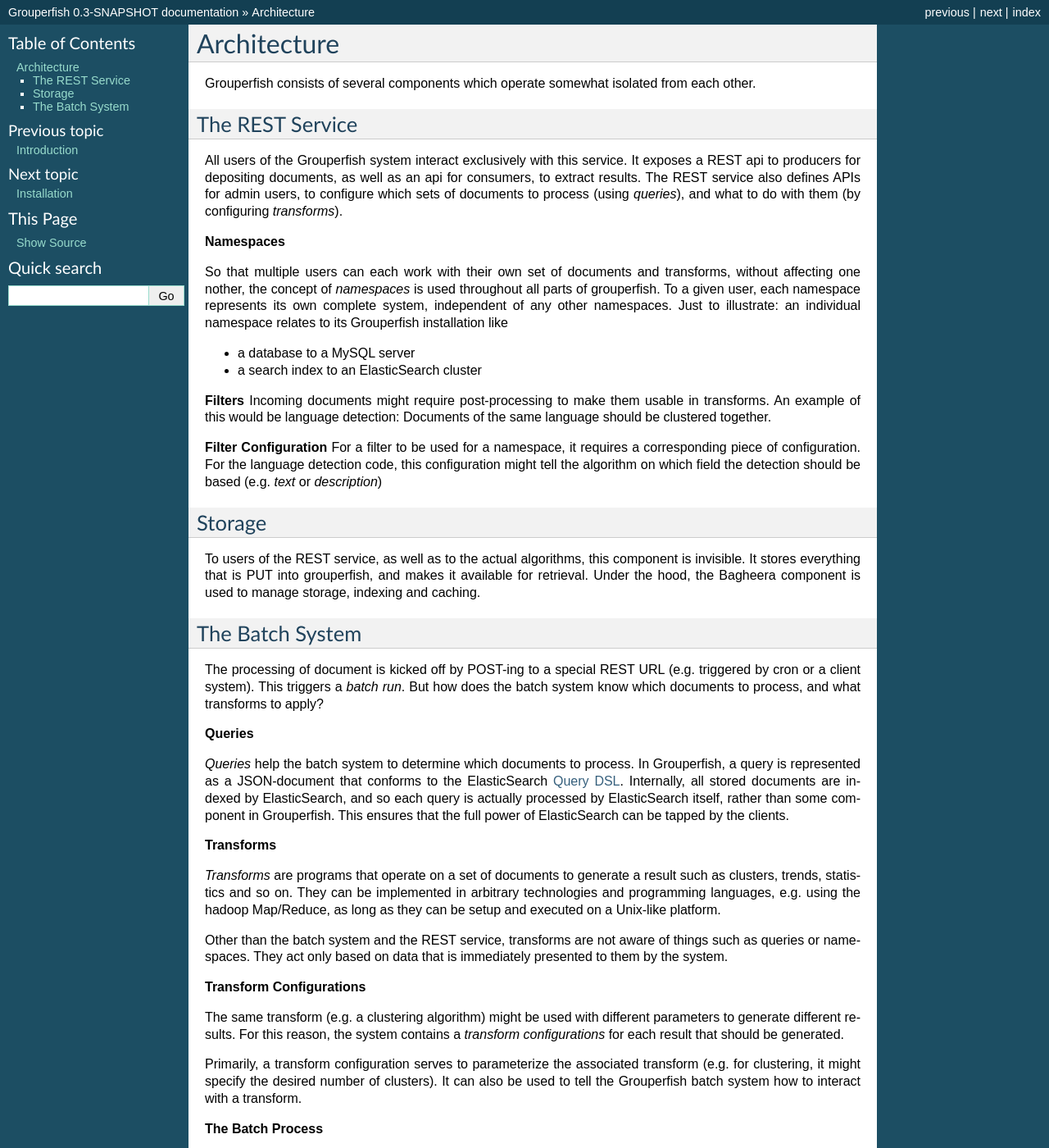
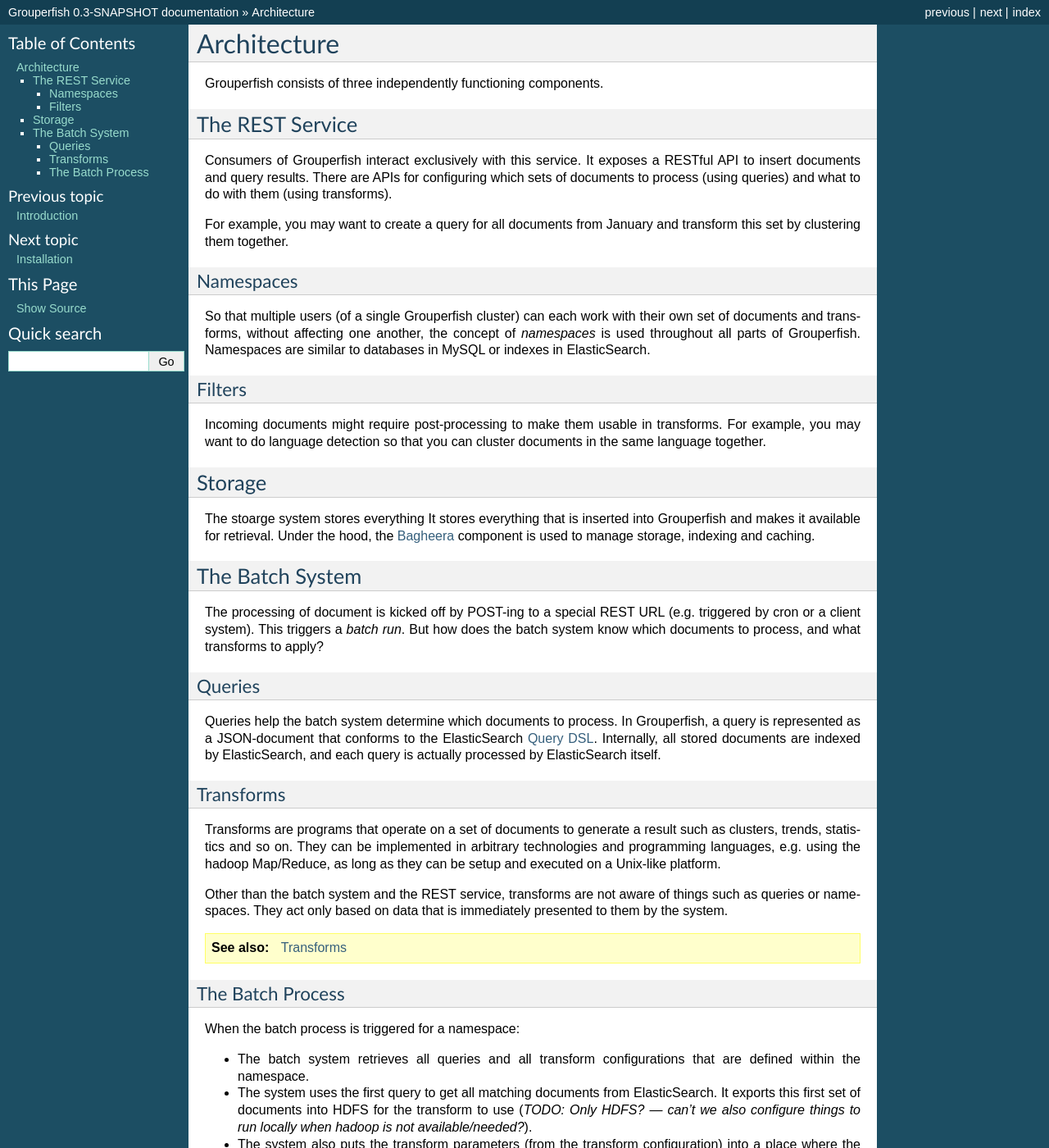
Before and after one commit to mozilla-metrics/grouperfish, a Sphinx documentation site: the page built from docs/architecture.rst, in a window 1280 px wide and 1400 px high. Shown: the whole window at 82% size. Built offline with Sphinx 7.4.7, drawn with Linux system fonts in a browser that asks for light colours; formulas are drawn with MathJax 3; pages that are not in the unit, such as notebooks, are missing from menus; some of the changed text lies outside the part shown.

Commit message:
Updated architecture.

```diff
--- a/docs/architecture.rst
+++ b/docs/architecture.rst
@@ -1,74 +1,114 @@
 Architecture
 ============
 
-Grouperfish consists of several components which operate somewhat isolated from each other.
+Grouperfish consists of three independently functioning components.
 
+
+.. _rest-service:
 
 The REST Service
 ----------------
 
-All users of the Grouperfish system interact exclusively with this service.  It exposes a REST api to producers for depositing documents, as well as an api for consumers, to extract results.  The REST service also defines APIs for admin users, to configure which sets of documents to process (using *queries*), and what to do with them (by configuring *transforms*).
+Consumers of Grouperfish interact exclusively with this service.
+It exposes a RESTful API to insert documents and query results.
+There are APIs for configuring which sets of documents to process (using
+queries) and what to do with them (using transforms).
+
+For example, you may want to create a query for all documents from January
+and transform this set by clustering them together.
 
 
-**Namespaces**
+Namespaces
+^^^^^^^^^^
 
-So that multiple users can each work with their own set of documents and transforms, without affecting one nother, the concept of *namespaces* is used throughout all parts of grouperfish. To a given user, each namespace represents its own complete system, independent of any other namespaces.  Just to illustrate: an individual namespace relates to its Grouperfish installation like
-
-* a database to a MySQL server
-
-* a search index to an ElasticSearch cluster
+So that multiple users (of a single Grouperfish cluster)
+can each work with their own set of documents and
+transforms, without affecting one another, the concept of *namespaces* is used
+throughout all parts of Grouperfish.  Namespaces are similar to databases in
+MySQL or indexes in ElasticSearch.
 
 
-**Filters**
-Incoming documents might require post-processing to make them usable in transforms. An example of this would be language detection: Documents of the same language should be clustered together.
+Filters
+^^^^^^^
 
-**Filter Configuration**
-For a filter to be used for a namespace, it requires a corresponding piece of configuration. For the language detection code, this configuration might tell the algorithm on which field the detection should be based (e.g. *text* or *description*)
+Incoming documents might require post-processing to make them usable in
+transforms.
+For example, you may want to do language detection so that you can
+cluster documents in the same language together.
 
 
 Storage
 -------
 
-To users of the REST service, as well as to the actual algorithms, this component is invisible.  It stores everything that is PUT into grouperfish, and makes it available for retrieval.  Under the hood, the Bagheera component is used to manage storage, indexing and caching.
+The stoarge system stores everything
+It stores everything that is inserted into Grouperfish and
+makes it available for retrieval.
+Under the hood, the Bagheera_ component is
+used to manage storage, indexing and caching.
 
+.. _Bagheera: https://github.com/mozilla-metrics/bagheera
 
 The Batch System
 ----------------
 
-The processing of document is kicked off by POST-ing to a special REST URL (e.g. triggered by cron or a client system).  This triggers a *batch run*.  But how does the batch system know which documents to process, and what transforms to apply?
+The processing of document is kicked off by POST-ing to a special REST URL
+(e.g. triggered by cron or a client system).
+This triggers a *batch run*.
+But how does the batch system know which documents to process,
+and what transforms to apply?
 
 
-**Queries**
+Queries
+^^^^^^^
 
-*Queries* help the batch system to determine which documents to process.  In Grouperfish, a query is represented as a JSON-document that conforms to the ElasticSearch `Query DSL`_.  Internally, all stored documents are indexed by ElasticSearch, and so each query is actually processed by ElasticSearch itself, rather than some component in Grouperfish.  This ensures that the full power of ElasticSearch can be tapped by the clients.
+Queries help the batch system determine which documents to process.
+In Grouperfish, a query is represented as a JSON-document that conforms to the
+ElasticSearch `Query DSL`_.
+Internally, all stored documents are indexed by ElasticSearch,
+and each query is actually processed by ElasticSearch itself.
 
 .. _`Query DSL`: http://www.elasticsearch.org/guide/reference/query-dsl/
 
 
-**Transforms**
+Transforms
+^^^^^^^^^^
 
-*Transforms* are programs that operate on a set of documents to generate a result such as clusters, trends, statistics and so on.  They can be implemented in arbitrary technologies and programming languages, e.g. using the hadoop Map/Reduce, as long as they can be setup and executed on a Unix-like platform.
+Transforms are programs that operate on a set of documents to
+generate a result such as clusters, trends, statistics and so on.
+They can be implemented in arbitrary technologies and programming languages,
+e.g. using the hadoop Map/Reduce, as long as they can be setup and executed on
+a Unix-like platform.
 
-Other than the batch system and the REST service, transforms are not aware of things such as queries or namespaces. They act only based on data that is immediately presented to them by the system.
+Other than the batch system and the REST service,
+transforms are not aware of things such as queries or namespaces.
+They act only based on data that is immediately presented to them by the
+system.
+
+.. seealso:: :ref:`transforms`
 
 
-**Transform Configurations**
-
-The same transform (e.g. a clustering algorithm) might be used with different parameters to generate different results.  For this reason, the system contains a *transform configurations* for each result that should be generated.
-
-Primarily, a transform configuration serves to parameterize the associated transform (e.g. for clustering, it might specify the desired number of clusters). It can also be used to tell the  Grouperfish batch system how to interact with a transform.
-
-
-**The Batch Process**
+The Batch Process
+^^^^^^^^^^^^^^^^^
 
 When the batch process is triggered for a namespace:
 
-* The batch system retrieves all queries and all transform configurations that are defined within the namespace.
+* The batch system retrieves all queries and all transform configurations that
+  are defined within the namespace.
 
-* The system uses the first query to get all matching documents from ElasticSearch. It exports this first set of documents into HDFS for the transform to use (*TODO: Only HDFS? --- can't we also configure things to run locally when hadoop is not available/needed?*).
+* The system uses the first query to get all matching documents from
+  ElasticSearch.
+  It exports this first set of documents into HDFS for the
+  transform to use (*TODO: Only HDFS? --- can't we also configure things to run
+  locally when hadoop is not available/needed?*).
 
-* The system also puts the transform parameters (from the transform configuration) into a place where the transform can use them.
+* The system also puts the transform parameters
+  (from the transform configuration)
+  into a place where the transform can use them.
 
-* Next, the transform is launched and it receives the location of the source documents and of the configuration as a parameter. If it succeeds, the generated result is put into storage.
+* Finally,
+  the transform is launched and receives the location of the source
+  documents and of the configuration as a parameter.
+  If it succeeds, the generated result is put into storage.
 
-* These steps are repeated for all other combinations of query and transform configuration.
+* These steps are repeated for all other combinations of query and transform
+  configuration.
--- a/docs/index.rst
+++ b/docs/index.rst
@@ -1,5 +1,5 @@
-Welcome to Grouperfish's documentation!
-=======================================
+Grouperfish
+===========
 
 .. note::
     This documentation serves as a specification.
```
Also changed, not shown: other parts of docs/index.rst (+0 -1 lines), docs/transforms.rst (+11 -0 lines), docs/roadmap.rst (deleted).
